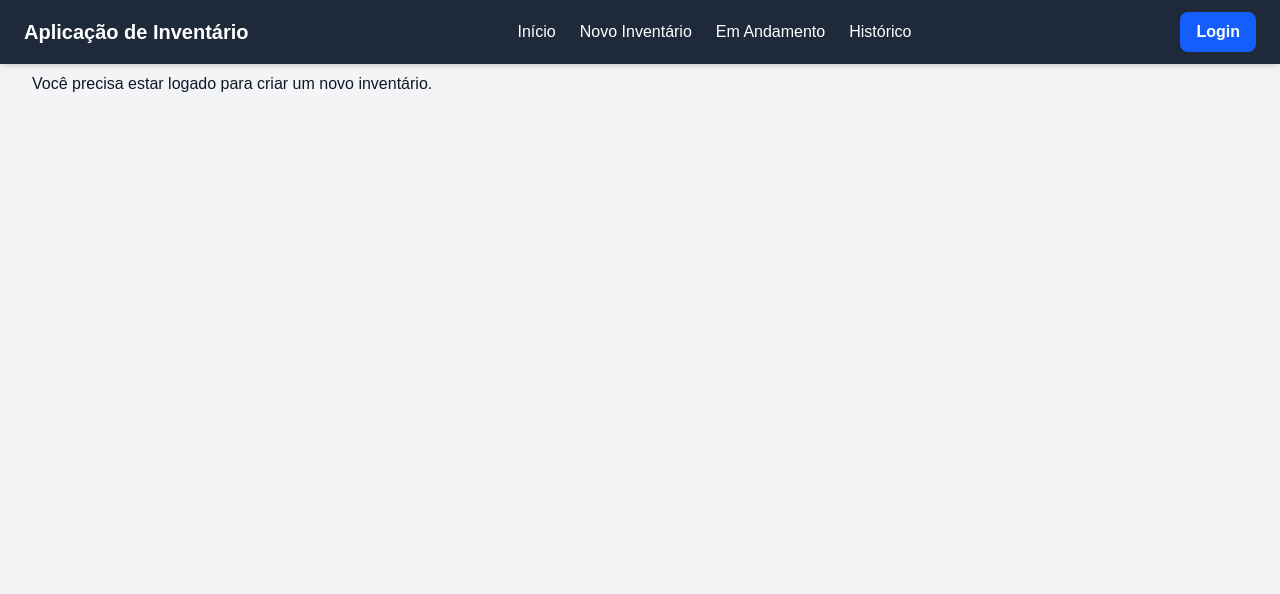
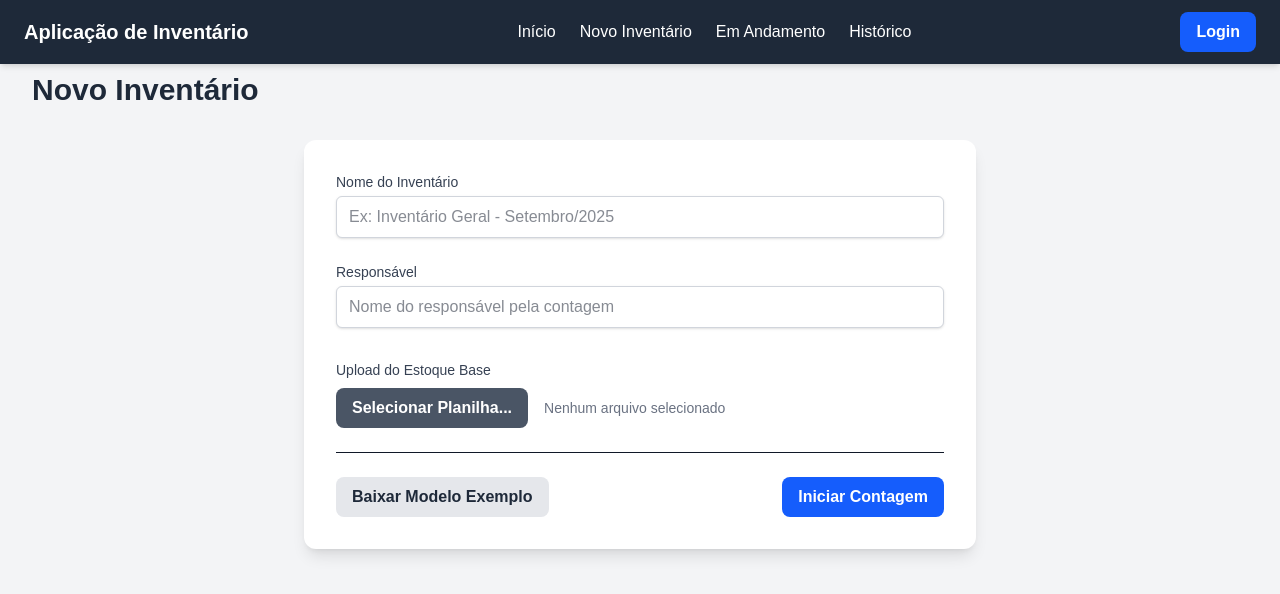
Before and after one commit to ViniciusLeopoldino/app-inventario, a Next.js app: page /inventario/novo in a window 1280 px wide. Shown: the top 594 px of the page. Built offline with nearby package versions, Linux system fonts and the light colour scheme; no server answers.

Commit message:
refactor: simplify state management and improve file upload handling in NovoInventario component

```diff
--- a/src/app/(main)/inventario/novo/page.js
+++ b/src/app/(main)/inventario/novo/page.js
@@ -1,7 +1,6 @@
-// app/(main)/inventario/novo/page.js
 'use client';
 
-import { useState, useEffect } from 'react';
+import { useState } from 'react';
 import { createClient } from '@/app/utils/supabase/client';
 import * as XLSX from 'xlsx';
 import { useRouter } from 'next/navigation';
@@ -9,26 +8,13 @@ import { useRouter } from 'next/navigation';
 const supabase = createClient();
 
 export default function NovoInventario() {
-
   const router = useRouter();
-
   const [nome, setNome] = useState('');
   const [responsavel, setResponsavel] = useState('');
   const [estoqueBase, setEstoqueBase] = useState(null);
-  const [user, setUser] = useState(null);
-  const [loading, setLoading] = useState(true);
 
-  useEffect(() => {
-    const checkUserSession = async () => {
-      const { data: { user } } = await supabase.auth.getUser();
-      if (user) {
-        setUser(user);
-        setResponsavel(user.email || '');
-      }
-      setLoading(false);
-    };
-    checkUserSession();
-  }, []);
+  // Novo estado para guardar o nome do arquivo selecionado
+  const [fileName, setFileName] = useState('');
 
   const handleFileDownload = () => {
     const worksheet = XLSX.utils.aoa_to_sheet([
@@ -42,6 +28,9 @@ export default function NovoInventario() {
   const handleFileUpload = (e) => {
     const file = e.target.files[0];
     if (!file) return;
+
+    setFileName(file.name); // Guarda o nome do arquivo para exibir na tela
+
     const reader = new FileReader();
     reader.onload = (evt) => {
       const bstr = evt.target.result;
@@ -51,9 +40,9 @@ export default function NovoInventario() {
       const data = XLSX.utils.sheet_to_json(ws);
       if (data.length > 0 && 'Codigo' in data[0] && 'Quantidade' in data[0]) {
         setEstoqueBase(data);
-        alert(`Arquivo "${file.name}" carregado com sucesso!`);
       } else {
         alert('Arquivo fora do padrão. Verifique as colunas.');
+        setFileName(''); // Limpa o nome do arquivo se der erro
       }
     };
     reader.readAsBinaryString(file);
@@ -64,11 +53,23 @@ export default function NovoInventario() {
       alert('Preencha todos os campos e carregue o arquivo de estoque.');
       return;
     }
+
+    const { data: { user } } = await supabase.auth.getUser();
+    if (!user) {
+        alert('Sessão expirada. Por favor, faça o login novamente.');
+        return;
+    }
+
     const { data, error } = await supabase
       .from('inventories')
-      .insert([{ name: nome, responsible: responsavel, base_stock_data: estoqueBase }])
+      .insert([{
+        name: nome,
+        responsible: responsavel,
+        base_stock_data: estoqueBase
+      }])
       .select()
       .single();
+
     if (error) {
       console.error('Erro ao criar inventário:', error);
       alert('Não foi possível iniciar o inventário.');
@@ -77,53 +78,79 @@ export default function NovoInventario() {
     }
   };
 
-  if (loading) return <p>Verificando autenticação...</p>;
-  if (!user) return <p>Você precisa estar logado para criar um novo inventário.</p>;
+  return (
+    <div className="space-y-8">
+      <h1 className="text-3xl font-bold text-gray-800 dark:text-white">Novo Inventário</h1>
 
-  return (
       <div className="bg-white dark:bg-gray-800 p-8 rounded-xl shadow-lg max-w-2xl mx-auto">
-      <h1 className="text-2xl font-bold text-gray-800 dark:text-white mb-6">Iniciar Novo Inventário</h1>
-
-      <div className="space-y-6">
+        <form onSubmit={(e) => e.preventDefault()} className="space-y-6">
           <div>
-          <label htmlFor="nome" className="block text-sm font-medium text-gray-700 dark:text-gray-300">Nome do Inventário</label>
+            <label htmlFor="nome_inventario" className="block text-sm font-medium text-gray-700 dark:text-gray-300">Nome do Inventário</label>
             <input
+              id="nome_inventario"
               type="text"
-            id="nome"
               placeholder="Ex: Inventário Geral - Setembro/2025"
               value={nome}
               onChange={(e) => setNome(e.target.value)}
-            className="mt-1 block w-full px-3 py-2 bg-white dark:bg-gray-700 border border-gray-300 dark:border-gray-600 rounded-md shadow-sm placeholder-gray-400 dark:placeholder-gray-500 focus:outline-none focus:ring-blue-500 focus:border-blue-500"
+              className="mt-1 w-full px-3 py-2 bg-white dark:bg-gray-700 border border-gray-300 dark:border-gray-600 rounded-md shadow-sm focus:outline-none focus:ring-blue-500 focus:border-blue-500"
             />
           </div>
 
           <div>
             <label htmlFor="responsavel" className="block text-sm font-medium text-gray-700 dark:text-gray-300">Responsável</label>
             <input
+              id="responsavel"
               type="text"
-            id="responsavel"
+              placeholder="Nome do responsável pela contagem"
               value={responsavel}
-            readOnly
-            className="mt-1 block w-full px-3 py-2 bg-gray-100 dark:bg-gray-900 border border-gray-300 dark:border-gray-600 rounded-md shadow-sm"
+              onChange={(e) => setResponsavel(e.target.value)}
+              className="mt-1 w-full px-3 py-2 bg-white dark:bg-gray-700 border border-gray-300 dark:border-gray-600 rounded-md shadow-sm focus:outline-none focus:ring-blue-500 focus:border-blue-500"
             />
           </div>
 
-        <div className="p-4 border-2 border-dashed border-gray-300 dark:border-gray-600 rounded-lg text-center">
-          <label htmlFor="file-upload" className="block text-sm font-medium text-gray-700 dark:text-gray-300 mb-2">Upload do Estoque Base (.xlsx)</label>
-          <input id="file-upload" type="file" accept=".xlsx, .csv" onChange={handleFileUpload} className="text-sm text-gray-500 dark:text-gray-400 file:mr-4 file:py-2 file:px-4 file:rounded-full file:border-0 file:text-sm file:font-semibold file:bg-blue-50 dark:file:bg-blue-900 file:text-blue-700 dark:file:text-blue-300 hover:file:bg-blue-100 dark:hover:file:bg-blue-800"/>
-          <button onClick={handleFileDownload} className="mt-4 text-sm text-blue-600 dark:text-blue-400 hover:underline cursor-pointer">
-            Baixar planilha modelo
-          </button>
+          <div className="pt-2">
+            <h4 className="text-sm font-medium text-gray-700 dark:text-gray-300 mb-2">Upload do Estoque Base</h4>
+            <div className="flex items-center space-x-4">
+              {/* 1. O input de arquivo real, agora escondido */}
+              <input
+                type="file"
+                id="file-upload"
+                className="hidden"
+                accept=".xlsx, .csv"
+                onChange={handleFileUpload}
+              />
+
+              {/* 2. A <label> que parece um botão e ativa o input escondido */}
+              <label
+                htmlFor="file-upload"
+                className="cursor-pointer bg-gray-600 hover:bg-gray-700 text-white font-bold py-2 px-4 rounded-lg transition-colors duration-200"
+              >
+                Selecionar Planilha...
+              </label>
+
+              {/* 3. Um texto que mostra o nome do arquivo selecionado */}
+              <span className="text-sm text-gray-500 dark:text-gray-400">{fileName || "Nenhum arquivo selecionado"}</span>
+            </div>
           </div>
 
+          <div className="border-t dark:border-gray-700 pt-6 flex flex-col sm:flex-row items-center justify-between space-y-4 sm:space-y-0">
+            <button
+              onClick={handleFileDownload}
+              type="button"
+              className="sm:w-auto bg-gray-200 hover:bg-gray-300 text-gray-800 font-bold py-2 px-4 rounded-lg transition-colors duration-200 dark:bg-gray-600 dark:text-gray-200 dark:hover:bg-gray-500 cursor-pointer"
+            >
+              Baixar Modelo Exemplo
+            </button>
             <button
               onClick={handleStartInventory}
-          disabled={!estoqueBase}
-          className="w-full bg-green-600 hover:bg-green-700 text-white font-bold py-3 px-4 rounded-lg transition-colors duration-200 disabled:bg-gray-400 dark:disabled:bg-gray-600 disabled:cursor-not-allowed"
+              type="submit"
+              className="sm:w-auto bg-blue-600 hover:bg-blue-700 text-white font-bold py-2 px-4 rounded-lg transition-colors duration-200 cursor-pointer"
             >
               Iniciar Contagem
             </button>
           </div>
+        </form>
+      </div>
     </div>
   );
 }
--- a/src/app/(main)/page.js
+++ b/src/app/(main)/page.js
@@ -95,13 +95,14 @@ export default function Dashboard() {
 
       {/* Cards de Status */}
       <div className="grid grid-cols-1 md:grid-cols-2 lg:grid-cols-3 gap-6">
-        <div className="bg-white dark:bg-gray-800 p-6 rounded-xl shadow-lg">
-          <h2 className="text-5xl font-extrabold text-blue-500">{stats.emAndamento}</h2>
-          <p className="mt-2 text-lg font-medium text-gray-600 dark:text-gray-300">Inventários em Andamento</p>
+        <div className="bg-white dark:bg-gray-800 p-6 rounded-xl shadow-lg flex flex-col justify-center items-center">
+          <h2 className="text-5xl text-center font-extrabold text-blue-500">{stats.emAndamento}</h2>
+          <p className="mt-2 text-lg text-center font-medium text-gray-600 dark:text-gray-300">Inventários em Andamento</p>
         </div>
-        <div className="bg-white dark:bg-gray-800 p-6 rounded-xl shadow-lg">
-          <h2 className="text-5xl font-extrabold text-green-600">{stats.concluidos}</h2>
-          <p className="mt-2 text-lg font-medium text-gray-600 dark:text-gray-300">Concluídos (Total)</p>
+
+        <div className="bg-white dark:bg-gray-800 p-6 rounded-xl shadow-lg flex flex-col justify-center items-center">
+          <h2 className="text-5xl text-center font-extrabold text-green-600">{stats.concluidos}</h2>
+          <p className="mt-2 text-lg text-center font-medium text-gray-600 dark:text-gray-300">Concluídos (Total)</p>
         </div>
 
         {/* Card de Perdas com o Seletor */}
@@ -109,13 +110,13 @@ export default function Dashboard() {
           <div className="flex justify-center mb-4 bg-gray-100 dark:bg-gray-700 rounded-full p-1 text-sm font-semibold">
             <button
               onClick={() => setLossType('latest')}
-              className={`w-1/2 py-1 rounded-full transition-colors duration-300 ${lossType === 'latest' ? 'bg-white dark:bg-gray-900 shadow text-gray-800 dark:text-white' : 'text-gray-500 dark:text-gray-400'}`}
+              className={`w-1/2 py-1 cursor-pointer rounded-full transition-colors duration-300 ${lossType === 'latest' ? 'bg-white dark:bg-gray-900 shadow text-gray-800 dark:text-white' : 'text-gray-500 dark:text-gray-400'}`}
             >
               Última
             </button>
             <button
               onClick={() => setLossType('total')}
-              className={`w-1/2 py-1 rounded-full transition-colors duration-300 ${lossType === 'total' ? 'bg-white dark:bg-gray-900 shadow text-gray-800 dark:text-white' : 'text-gray-500 dark:text-gray-400'}`}
+              className={`w-1/2 py-1 cursor-pointer rounded-full transition-colors duration-300 ${lossType === 'total' ? 'bg-white dark:bg-gray-900 shadow text-gray-800 dark:text-white' : 'text-gray-500 dark:text-gray-400'}`}
             >
               Total
             </button>
@@ -151,11 +152,10 @@ export default function Dashboard() {
                       {item.responsible} - {new Date(item.created_at).toLocaleDateString('pt-BR')}
                     </p>
                   </div>
-                  <span className={`px-2 py-1 text-xs font-semibold rounded-full ${
-                    item.status === 'concluido'
+                  <span className={`px-2 py-1 text-xs font-semibold rounded-full ${item.status === 'concluido'
                       ? 'bg-green-100 text-green-800 dark:bg-green-900 dark:text-green-200'
                       : 'bg-blue-100 text-blue-800 dark:bg-blue-900 dark:text-blue-200'
-                  }`}>
+                    }`}>
                     {item.status === 'concluido' ? 'Concluído' : 'Em Andamento'}
                   </span>
                 </div>
```
Lines whose indentation alone changed are shown as unchanged.
